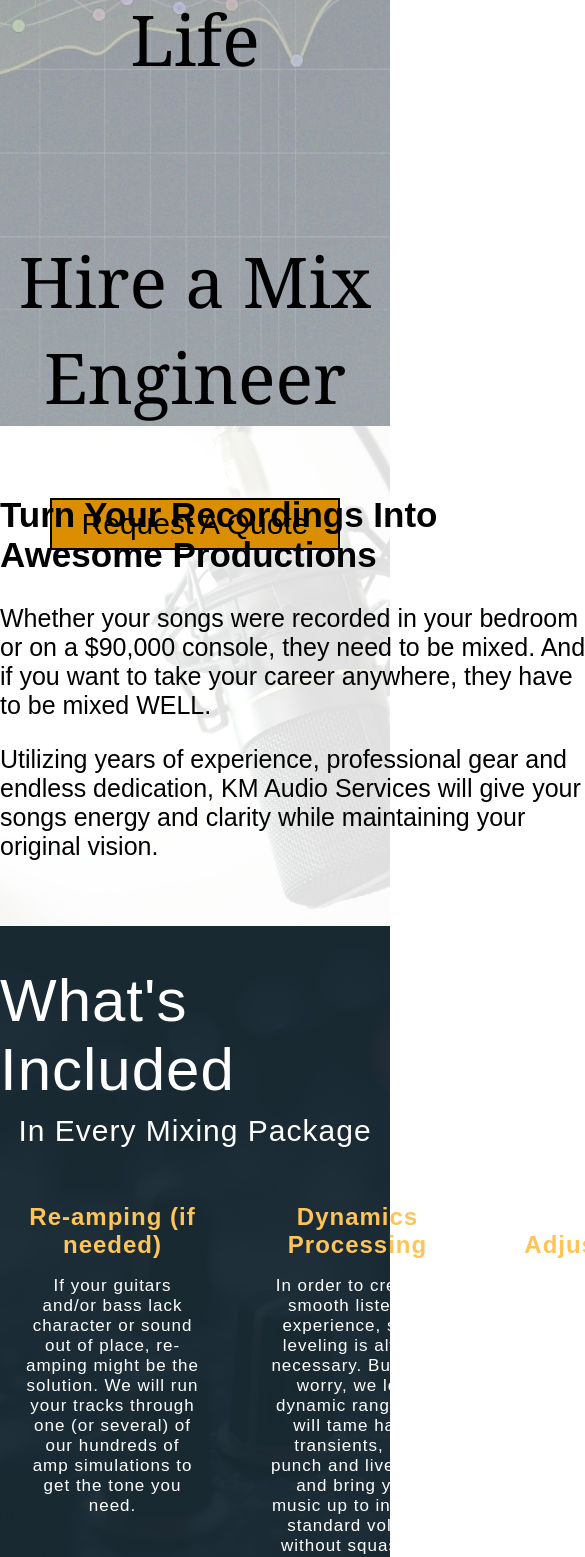
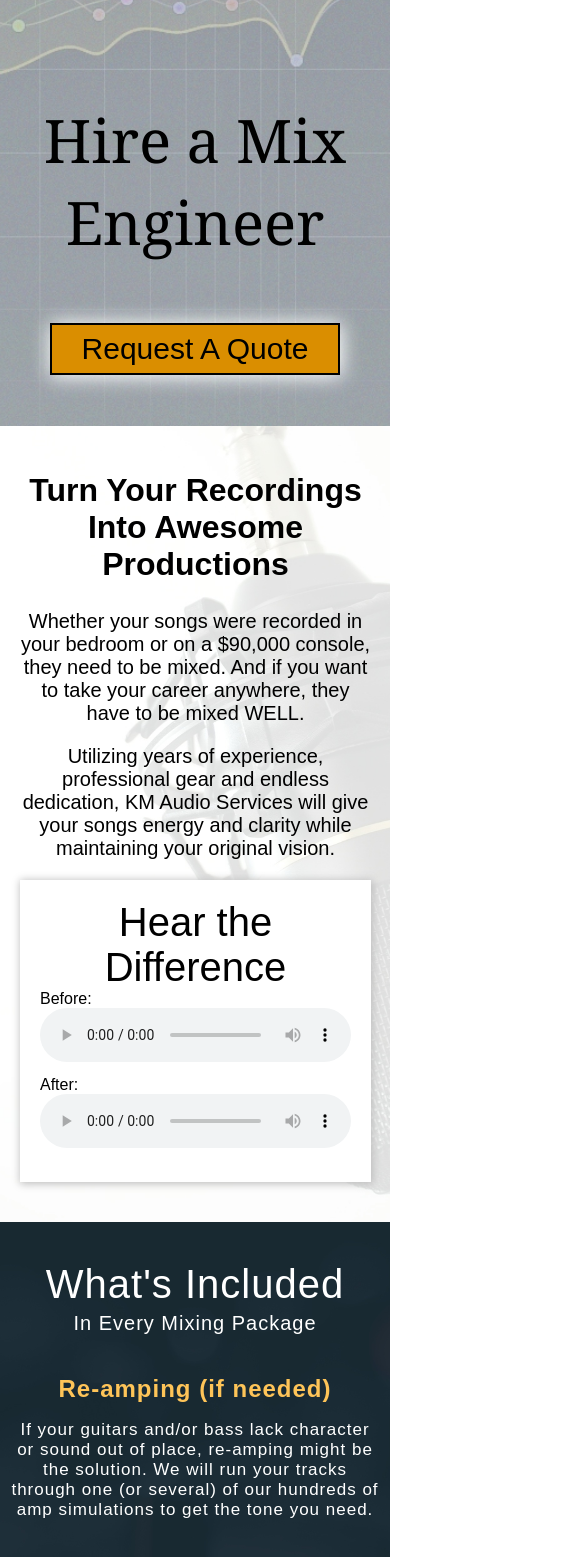
Before and after one commit to kmasullo-fadv/km-audio-website, a React (Create React App) app: page / in a window 390 px wide. Shown: the part 432-1989 px from the top of the page, 585 px wide, since content can reach past the window. Built offline with nearby package versions, Linux system fonts and the light colour scheme; the HTML template or start-up script is replaced by a standard one.

Commit message:
mobile-friendly improved

```diff
--- a/src/Contact/Contact.css
+++ b/src/Contact/Contact.css
@@ -1,5 +1,6 @@
 .contactDiv {
     padding: 40px 0;
+    min-width: 100%;
 }
 
 .contactInner {
--- a/src/HearDifBanner/HearDifBanner.css
+++ b/src/HearDifBanner/HearDifBanner.css
@@ -2,53 +2,51 @@
     font-family: Arial, Helvetica, sans-serif;
     display: flex;
     flex-direction: column;
-    justify-content: center;
     background-image: url('../img/condMic.jpg');
-    height: 500px;
     background-attachment: fixed;
     background-position: center;
     background-repeat: no-repeat;
     background-size: cover;
+    min-width: 100%;
+    text-align: center;
 }
 
 .difInnerDiv {
-    display: flex;
-    flex-direction: row;
+    padding: 20px;
     margin: auto;
-    justify-content: space-between;
+    width: 90%;
+    max-width: 800px;
 }
 
-.difMessageDiv {
-    width: 600px;
-    font-size: 25px;
-    margin-right: 50px;
+.difMessage {
+    font-size: 20px;
 }
 
 #difH2 {
-    font-size: 35px;
-}
-
-.difHearDif {
-    background-color: white;
-    margin: auto;
-    padding: 20px;
-    width: 400px;
-    box-shadow: 1px 1px 8px 1px rgb(189, 189, 189);
+    font-size: 32px;
+    font-weight: 600;
 }
 
 #difHearH2 {
     margin: 0;
-    text-align: center;
     font-size: 40px;
+    font-weight: 100;
 }
 
-.difButtonDiv {
-    width: fit-content;
+.difPlayerDiv {
     margin: 20px auto;
+    background-color: white;
+    padding: 20px;
+    box-shadow: 1px 1px 8px 1px rgb(189, 189, 189);
+    max-width: 800px;
 }
 
-.difButton {
-    width: 130px;
-    height: 50px;
-    margin: 0 20px;
+.difPlayerDiv p {
+    margin: 0;
+    text-align: left;
 }
+
+.difPlayer {
+    width: 100%;
+    margin-bottom: 10px;
+}
--- a/src/HearDifBanner/HearDifBanner.js
+++ b/src/HearDifBanner/HearDifBanner.js
@@ -7,17 +7,22 @@ export default class HearDifBanner extends Component {
         return(
             <div className="difBannerDiv">
                 <div className="difInnerDiv">
-                    <div className="difMessageDiv">
                         <h2 id='difH2'>Turn Your Recordings Into Awesome Productions</h2>
                         <p className='difMessage'>Whether your songs were recorded in your bedroom or on a $90,000 console, they need to be mixed. And if you want to take your career anywhere, they have to be mixed WELL.</p>
                         <p className='difMessage'>Utilizing years of experience, professional gear and endless dedication, KM Audio Services will give your songs energy and clarity while maintaining your original vision.</p>
-                    </div>
-                    <div className="difHearDif">
+                    <div className="difPlayerDiv">
                         <h2 id='difHearH2'>Hear the Difference</h2>
-                        <div className="difButtonDiv">
-                            <button className='difButton'>Before</button>
-                            <button className='difButton'>After</button>
-                        </div>
+                        <p>Before:</p>
+
+                        <audio controls className='difPlayer'>
+                            <source src="horse.ogg" type="audio/ogg" />
+                            Your browser does not support the audio tag.
+                        </audio>
+                        <p>After:</p>
+                        <audio controls className='difPlayer'>
+                            <source src="horse.ogg" type="audio/ogg" />
+                            Your browser does not support the audio tag.
+                        </audio>
                     </div>
                 </div>
             </div>
--- a/src/MixBanner/MixBanner.css
+++ b/src/MixBanner/MixBanner.css
@@ -7,6 +7,7 @@
     background-position: center;
     background-repeat: no-repeat;
     background-size: cover;
+    min-width: 100%;
 }
 
 .bannerMessageDiv {
@@ -20,7 +21,7 @@
     font-weight: lighter;
     font-family: Georgia, 'Times New Roman', Times, serif;
     text-align: center;
-    padding: 15px 0;
+    padding-bottom: 15px;
 }
 
 #bannerButton {
@@ -41,3 +42,15 @@
 #bannerMessage1{animation: fadeIn ease-in 1s;}
 #bannerMessage2{animation: fadeIn ease-in 2s;}
 #bannerButton{animation: fadeIn ease-in 3s;}
+
+@media screen and (max-width: 500px) {
+    #bannerMessage1, #bannerMessage2 {
+        font-size: 50px;
+    }
+}
+@media screen and (max-width: 800px) {
+    #bannerMessage1, #bannerMessage2 {
+        font-size: 60px;
+        padding-bottom: 10px;
+    }
+}
--- a/src/Quote/Quote.css
+++ b/src/Quote/Quote.css
@@ -7,13 +7,15 @@
     background-position: center;
     background-repeat: no-repeat;
     background-size: cover;
-    padding: 40px;
     letter-spacing: 1px;
+    min-width: 100%;
+    max-width: 100%;
 }
 
 .quoteInnerDiv {
     max-width: 1000px;
     margin: auto;
+    padding: 25px;
 }
 
 .quoteH2 {
--- a/src/ServicesBanner/ServicesBanner.css
+++ b/src/ServicesBanner/ServicesBanner.css
@@ -12,16 +12,19 @@
     letter-spacing: 1px;
 }
 
+
 .servicesList {
     display: grid;
-    grid-template-columns: auto auto auto auto;
+    grid-template-columns: 25% 25% 25% 25%;
     margin: 30px auto;
     gap: 20px;
+    justify-content: center;
 }
 
 .servicesTopH2, .servicesTopH3 {
     margin: 0 auto;
     font-weight: lighter;
+    text-align: center;
 }
 
 .servicesTopH2 {
@@ -47,3 +50,41 @@
 .service p {
     font-size: 17px;
 }
+
+@media screen and (max-width: 1000px) {
+    .service{
+        padding: 25px 0;
+    }
+}
+
+@media screen and (max-width: 820px) {
+    .servicesList {
+        grid-template-columns: 30% 30% 30%;
+    }
+}
+
+@media screen and (max-width: 565px) {
+    .servicesList {
+        grid-template-columns: 100%;
+    }
+    .service{
+        width: fit-content;
+        padding: 10px;
+    }
+    .servicesTopH2 {
+        font-size: 50px;
+    }
+    .servicesTopH3 {
+        font-size: 25px;
+        margin-top: 5px;
+    }
+}
+
+@media screen and (max-width: 400px) {
+    .servicesTopH2 {
+        font-size: 40px;
+    }
+    .servicesTopH3 {
+        font-size: 20px;
+    }
+}
--- a/src/Testimonials/Testimonials.css
+++ b/src/Testimonials/Testimonials.css
@@ -21,3 +21,9 @@
     font-size: 17px;
     letter-spacing: 1px;
 }
+
+@media screen and (max-width: 375px){
+    .testimonialsH2 {
+        font-size: 25px;
+    }
+}
```
Also changed, not shown: 1 other file (tests, documents, lock files or other folders).
